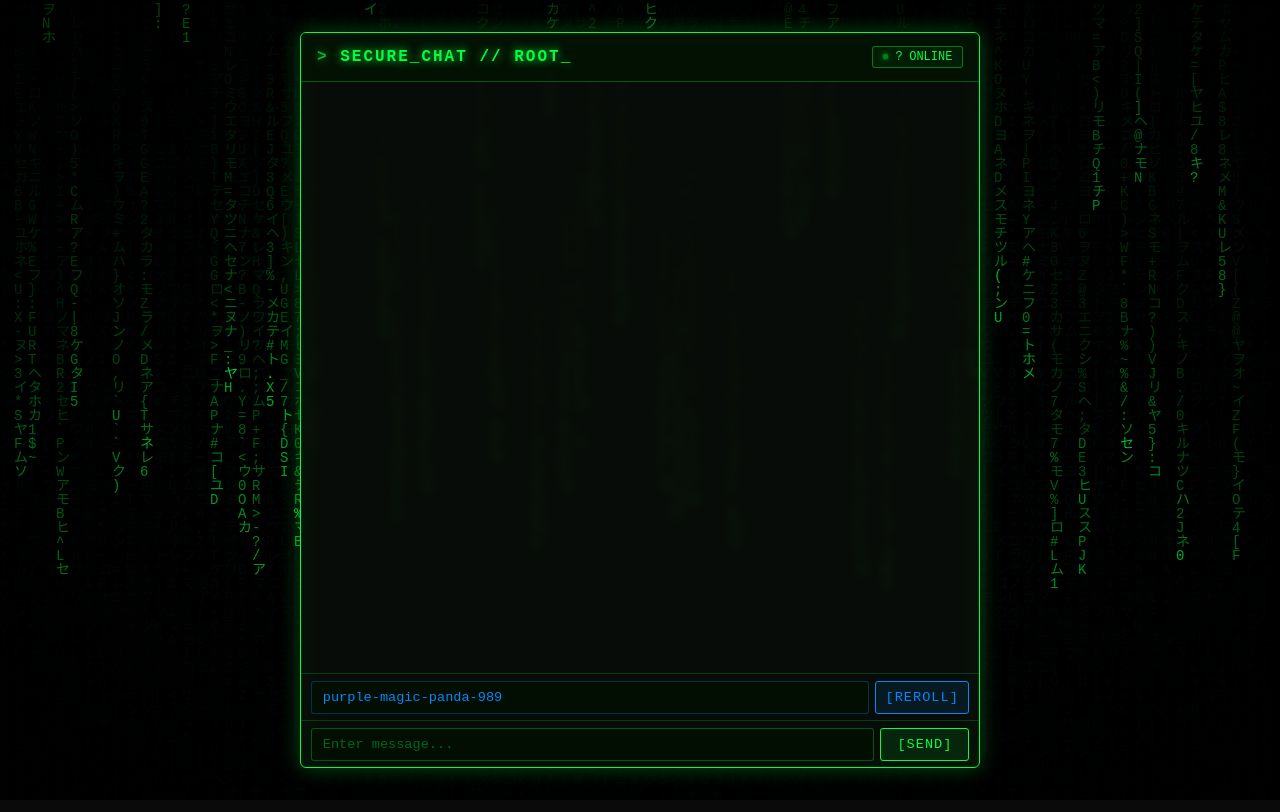
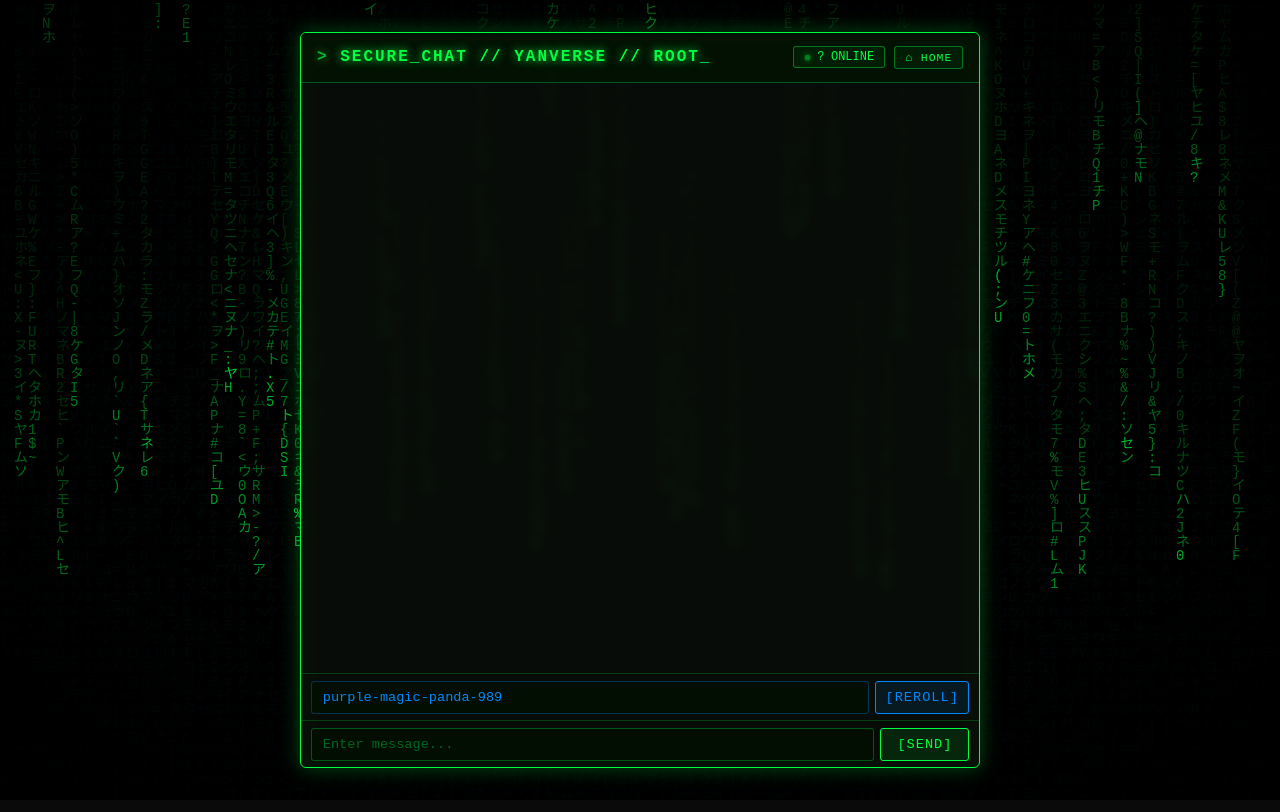
Before and after one commit to ruoyan812/chat-frontend, a website built with Vite: page index.html in a window 1280 px wide. Built offline with nearby package versions, Linux system fonts and the light colour scheme; no server answers.

Commit message:
feat: add home button linking to Yanverse

```diff
--- a/src/main.ts
+++ b/src/main.ts
@@ -55,8 +55,11 @@ const app = document.querySelector<HTMLDivElement>("#app")!;
 app.innerHTML = `
   <div class="chat-container">
     <div class="header">
-      <h2>SECURE_CHAT // ROOT</h2>
-      <span class="online-badge"><span class="dot"></span><span id="online-num">-</span> ONLINE</span>
+      <h2>SECURE_CHAT // YANVERSE // ROOT</h2>
+      <div class="header-right">
+        <span class="online-badge"><span class="dot"></span><span id="online-num">-</span> ONLINE</span>
+        <a href="https://page.roooooyan.work" rel="noopener noreferrer" class="home-btn" title="返回主页">⌂ HOME</a>
+      </div>
     </div>
     <div class="messages" id="messages"></div>
     <form id="form">
--- a/src/style.css
+++ b/src/style.css
@@ -108,6 +108,40 @@ body {
 @keyframes pulse {
   0%,100% { opacity: 1; transform: scale(1); }
   50%     { opacity: 0.4; transform: scale(0.8); }
+}
+
+/* ========== 头部右侧容器 ========== */
+.header-right {
+  display: flex;
+  align-items: center;
+  gap: 0.6rem;
+}
+
+/* ========== 返回主页按钮 ========== */
+.home-btn {
+  display: inline-flex;
+  align-items: center;
+  gap: 0.25rem;
+  padding: 0.25rem 0.6rem;
+  font-size: 0.72rem;
+  color: #00ff41;
+  text-decoration: none;
+  border: 1px solid rgba(0,255,65,0.4);
+  border-radius: 3px;
+  background: rgba(0,255,65,0.05);
+  letter-spacing: 1px;
+  transition: all 0.2s;
+  white-space: nowrap;
+}
+
+.home-btn:hover {
+  background: #00ff41;
+  color: #0a0a0a;
+  box-shadow: 0 0 12px rgba(0,255,65,0.5);
+}
+
+.home-btn:active {
+  transform: scale(0.95);
 }
 
 /* ========== 消息区 ========== */
```
